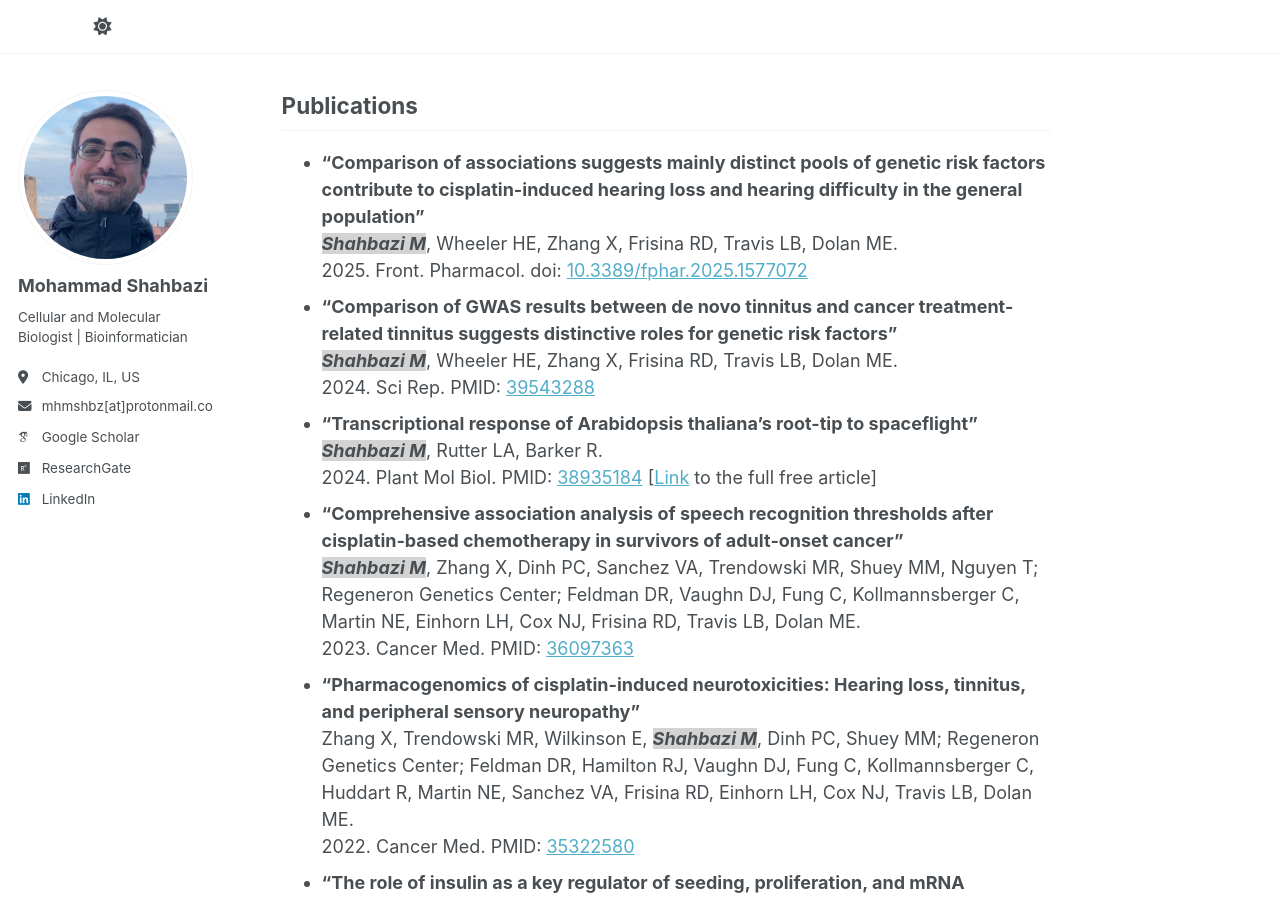
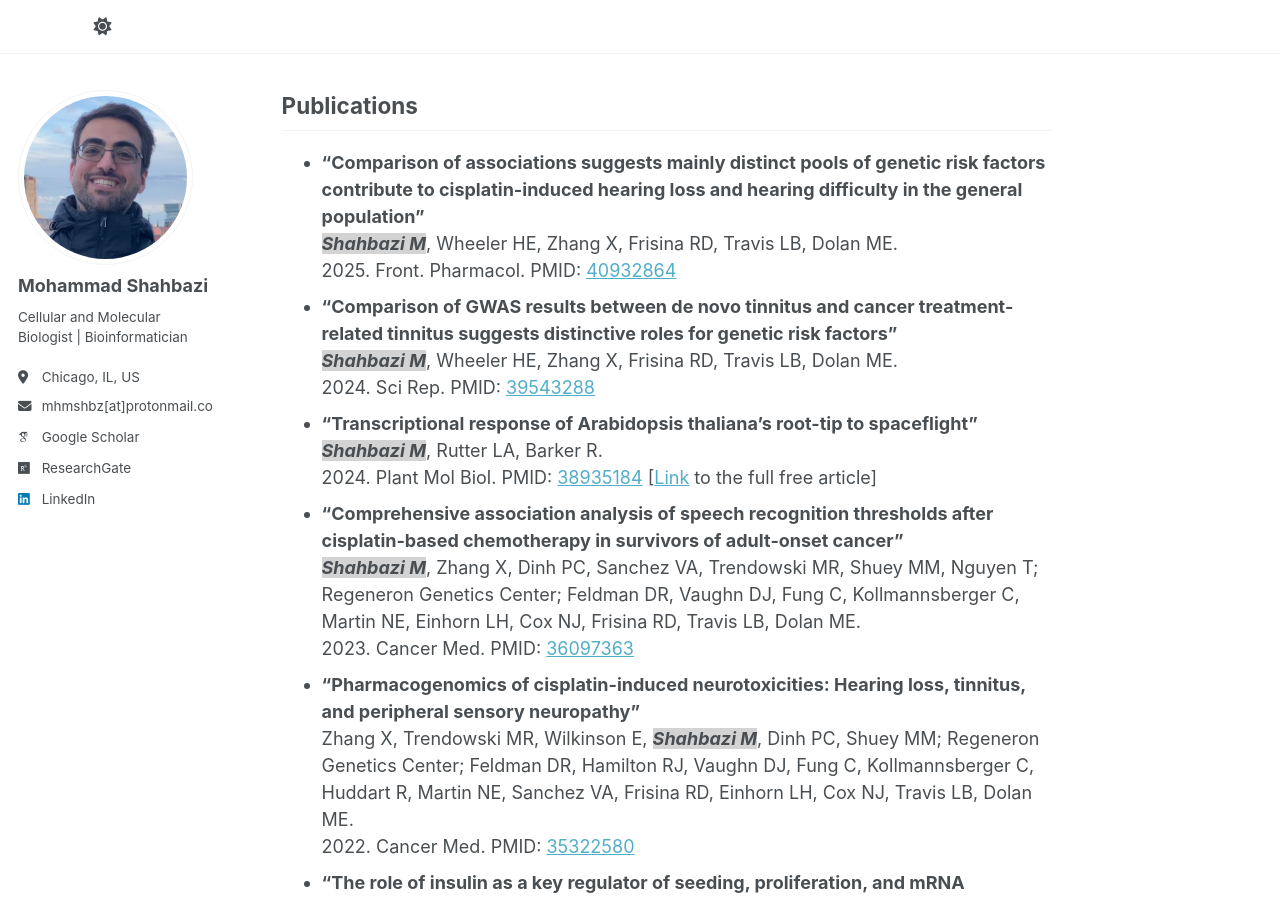
Before and after one commit to shahbazi-m/shahbazi-m.github.io, a Jekyll site: the page built from _pages/about.md, in a window 1280 px wide and 900 px high, scrolled down 460 px. Built offline with Jekyll 4.4.1, drawn with Linux system fonts in a browser that asks for light colours; some web fonts are replaced; a script that is not in the unit is left out.

Commit message:
Update about.md

```diff
--- a/_pages/about.md
+++ b/_pages/about.md
@@ -25,7 +25,7 @@ Publications
 ------
 - <strong>“Comparison of associations suggests mainly distinct pools of genetic risk factors contribute to cisplatin-induced hearing loss and hearing difficulty in the general population”</strong>
 <em><strong><span style="background-color: lightgray;">Shahbazi M</span></strong></em>, Wheeler HE, Zhang X, Frisina RD, Travis LB, Dolan ME.
-2025\. Front. Pharmacol. doi: [10.3389/fphar.2025.1577072](https://www.frontiersin.org/journals/pharmacology/articles/10.3389/fphar.2025.1577072/abstract)
+2025\. Front. Pharmacol. PMID: [40932864](https://pubmed.ncbi.nlm.nih.gov/40932864)
 
 - <strong>“Comparison of GWAS results between de novo tinnitus and cancer treatment-related tinnitus suggests distinctive roles for genetic risk factors”</strong>
 <em><strong><span style="background-color: lightgray;">Shahbazi M</span></strong></em>, Wheeler HE, Zhang X, Frisina RD, Travis LB, Dolan ME.
```
